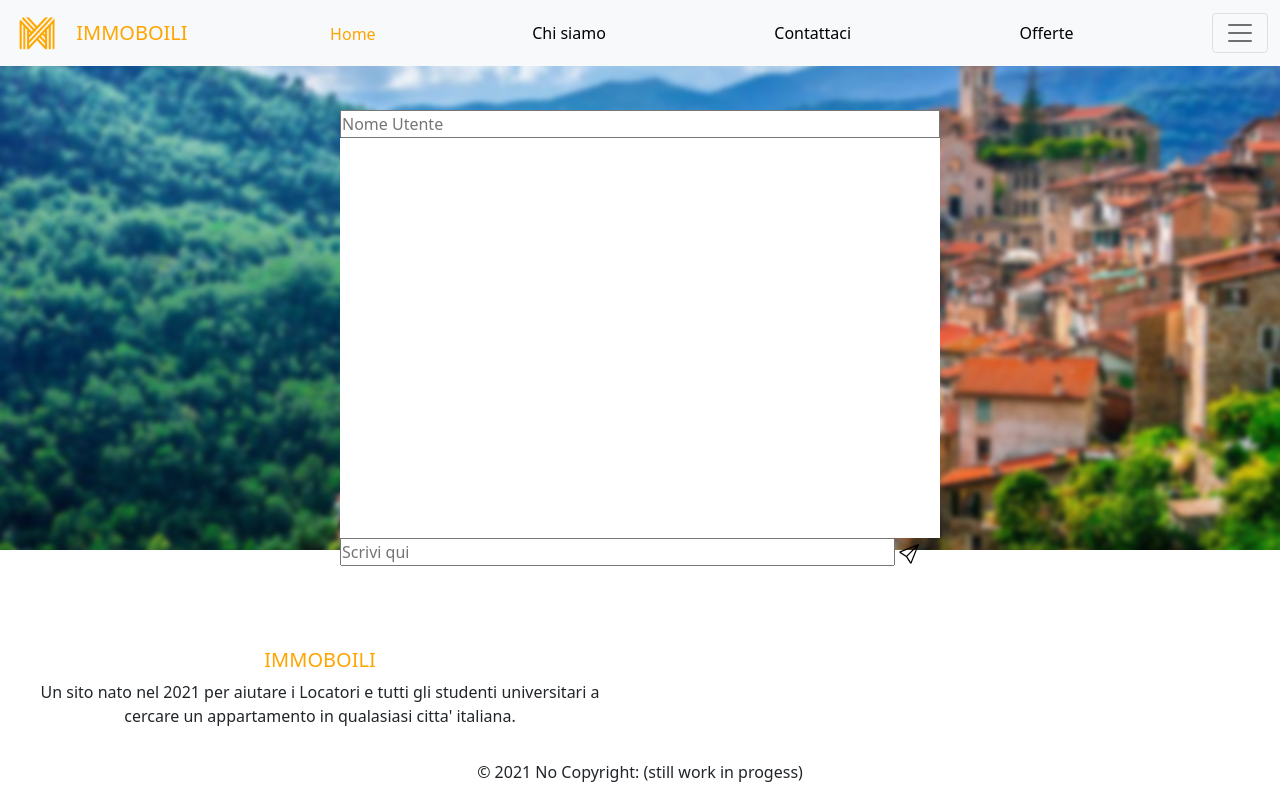
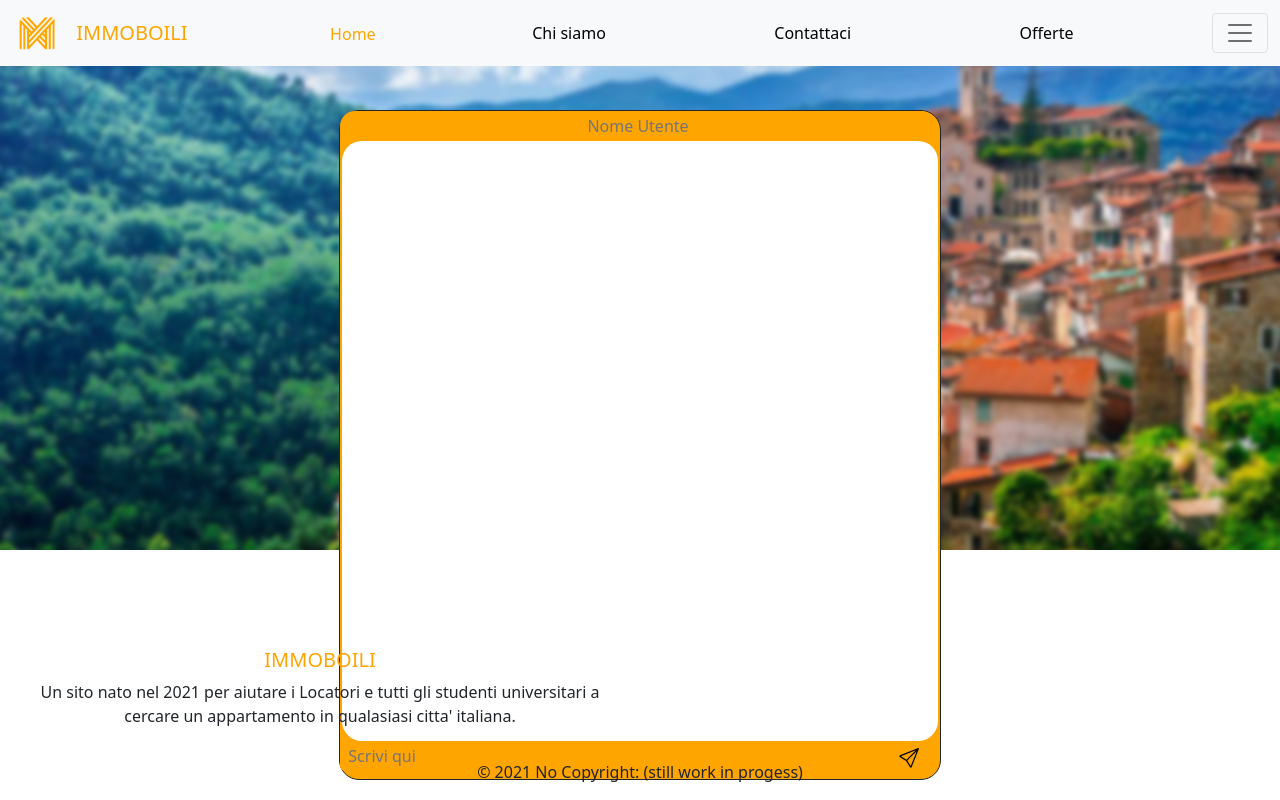
Before and after one commit to faberenry/immoboili, a PHP site: page /chat.html in a window 1280 px wide. Run offline with PHP 8.4, Linux system fonts and the light colour scheme.

Commit message:
lastCommitMaybe

```diff
--- a/chat.html
+++ b/chat.html
@@ -105,20 +105,24 @@
 
         </header>
 
-
+        <!-- MAIN -->
         <main id="main" class="center-text">
 
-          <div id="chat">
-            <input type="text" id="handle" placeholder="Nome Utente" style="width: 600px; align-items: center;">
+          <div id="chat" style="width: 602px; height: 670px; background-color: orange; border-color: black; border: solid 1px">
+            <input type="text" id="handle" placeholder="Nome Utente" style="height: 30px; border: none; width: 596px; text-align: center; background-color: orange; border-radius: 30px">
+
             <div id="chat-window">
                 <div id="output"></div>
             </div>
-            <input type="text" id="message" placeholder="Scrivi qui" style="width: 555px";>
-            <button id="send" style="background-color: transparent; border:none">
+
+            <input type="text" id="message" placeholder="  Scrivi qui" style="width: 555px; height: 30px; background-color: orange; border: none; border-radius: 5px;">
+
+            <button id="send" style="border: none; background-color: orange;">
                 <svg xmlns="http://www.w3.org/2000/svg" width="20" height="20" fill="currentColor" class="bi bi-send" viewBox="0 0 16 16">
                   <path d="M15.854.146a.5.5 0 0 1 .11.54l-5.819 14.547a.75.75 0 0 1-1.329.124l-3.178-4.995L.643 7.184a.75.75 0 0 1 .124-1.33L15.314.037a.5.5 0 0 1 .54.11ZM6.636 10.07l2.761 4.338L14.13 2.576 6.636 10.07Zm6.787-8.201L1.591 6.602l4.339 2.76 7.494-7.493Z"/>
                 </svg>
             </button>
+
           </div>
 
         </main>
--- a/style.css
+++ b/style.css
@@ -268,7 +268,6 @@ input[type=range]::-webkit-slider-runnable-track {
   width: 100%;
   height: 16px;
   cursor: pointer;
-  animate: 0.2s;
   box-shadow: 0px 0px 0px #000000;
   background: white;
   border-radius: 25px;
@@ -292,7 +291,6 @@ input[type=range]::-moz-range-track {
   width: 100%;
   height: 16px;
   cursor: pointer;
-  animate: 0.2s;
   box-shadow: 0px 0px 0px #000000;
   background: #FF7B08;
   border-radius: 25px;
@@ -311,7 +309,6 @@ input[type=range]::-ms-track {
   width: 100%;
   height: 16px;
   cursor: pointer;
-  animate: 0.2s;
   background: transparent;
   border-color: transparent;
   color: transparent;
@@ -401,25 +398,26 @@ input[type=range]:focus::-ms-fill-upper {
 .showcase-card .card-description p
 {
     margin: 20px 0;
-
 }
 
 /* Roba per la chat */
 #chat
 {
-    max-width: 600px;
     margin: 30px auto;
-    border: none;
-    /*border-radius: 30px;*/
-    /*opacity: 0.85;*/
-    background: none;
+    border-color: orange;
+    border-radius: 20px;
 }
 
 #chat-window
 {
-    height: 400px;
+    width: 596px;
+    height: 600px;
     overflow: auto;
     background-color: white;
+    border-color: black;
+    border-radius: 20px;
+    margin-left: 2px;
+    margin-right: 2px;
     /*border-radius: 30px;*/
     /* opacity: 0.35; */
     /* filter: drop-shadow(0 0 0.75rem rgb(203, 247, 247));
```
